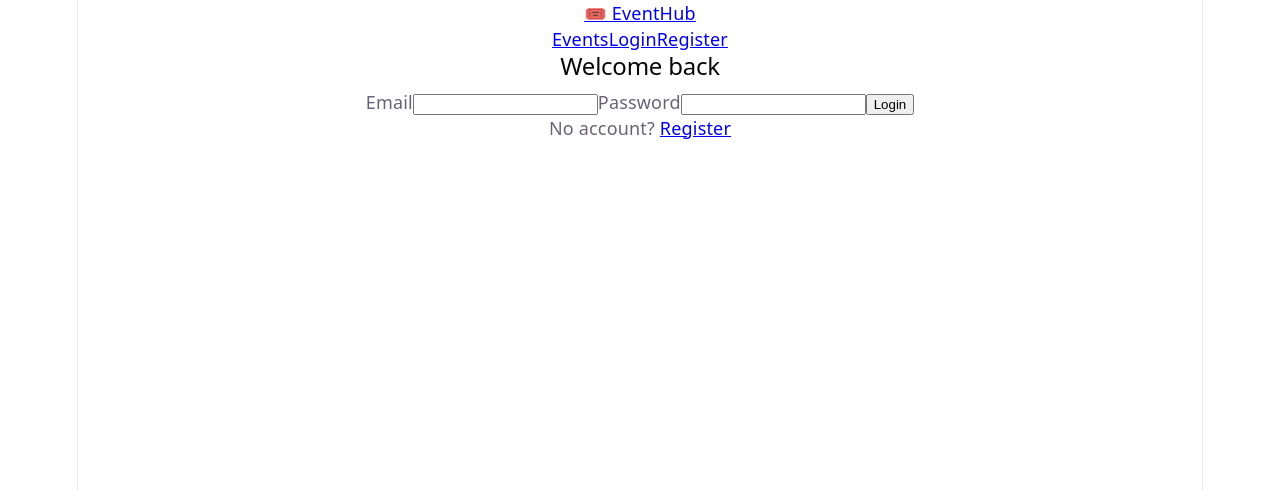
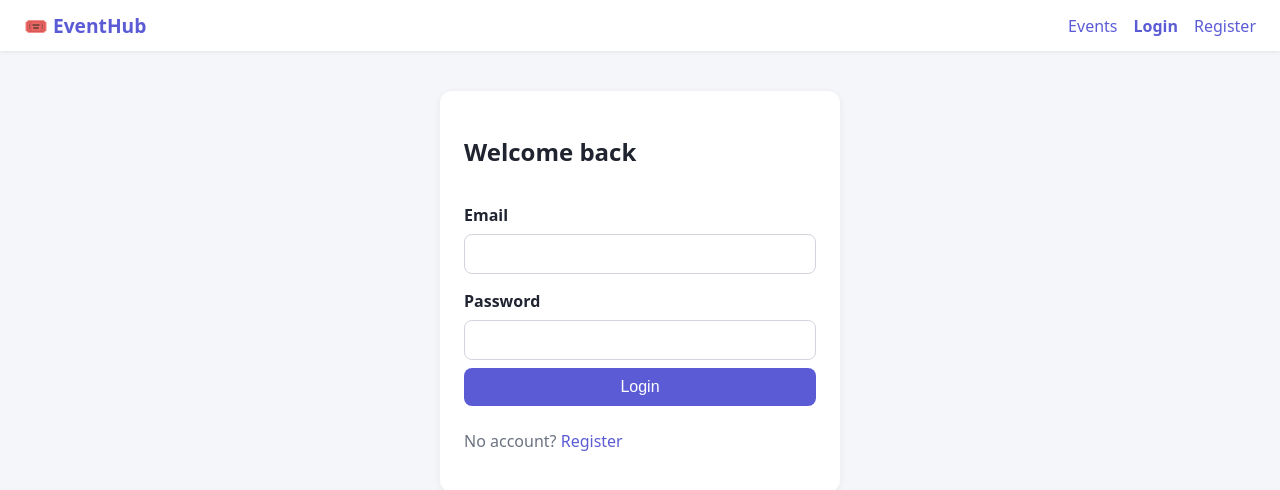
Before and after one commit to abubakar9405/event-management-system, a React (Vite) app: page /login in a window 1280 px wide. Shown: the top 490 px of the page. Built offline with nearby package versions, Linux system fonts and the light colour scheme.

Commit message:
Add base styling

```diff
--- a/src/index.css
+++ b/src/index.css
@@ -1,111 +1,145 @@
 :root {
-  --text: #6b6375;
-  --text-h: #08060d;
-  --bg: #fff;
-  --border: #e5e4e7;
-  --code-bg: #f4f3ec;
-  --accent: #aa3bff;
-  --accent-bg: rgba(170, 59, 255, 0.1);
-  --accent-border: rgba(170, 59, 255, 0.5);
-  --social-bg: rgba(244, 243, 236, 0.5);
-  --shadow:
-    rgba(0, 0, 0, 0.1) 0 10px 15px -3px, rgba(0, 0, 0, 0.05) 0 4px 6px -2px;
-
-  --sans: system-ui, 'Segoe UI', Roboto, sans-serif;
-  --heading: system-ui, 'Segoe UI', Roboto, sans-serif;
-  --mono: ui-monospace, Consolas, monospace;
-
-  font: 18px/145% var(--sans);
-  letter-spacing: 0.18px;
-  color-scheme: light dark;
-  color: var(--text);
-  background: var(--bg);
-  font-synthesis: none;
-  text-rendering: optimizeLegibility;
-  -webkit-font-smoothing: antialiased;
-  -moz-osx-font-smoothing: grayscale;
-
-  @media (max-width: 1024px) {
-    font-size: 16px;
-  }
+  --primary: #5b5bd6;
+  --primary-dark: #4747b8;
+  --bg: #f5f6fa;
+  --text: #1f2430;
+  --muted: #6b7280;
+  --danger: #dc2626;
+  --success: #16a34a;
 }
 
-@media (prefers-color-scheme: dark) {
-  :root {
-    --text: #9ca3af;
-    --text-h: #f3f4f6;
-    --bg: #16171d;
-    --border: #2e303a;
-    --code-bg: #1f2028;
-    --accent: #c084fc;
-    --accent-bg: rgba(192, 132, 252, 0.15);
-    --accent-border: rgba(192, 132, 252, 0.5);
-    --social-bg: rgba(47, 48, 58, 0.5);
-    --shadow:
-      rgba(0, 0, 0, 0.4) 0 10px 15px -3px, rgba(0, 0, 0, 0.25) 0 4px 6px -2px;
-  }
-
-  #social .button-icon {
-    filter: invert(1) brightness(2);
-  }
+* {
+  box-sizing: border-box;
 }
 
 body {
   margin: 0;
+  font-family: system-ui, -apple-system, "Segoe UI", Roboto, sans-serif;
+  background: var(--bg);
+  color: var(--text);
 }
 
-#root {
-  width: 1126px;
-  max-width: 100%;
+a {
+  color: var(--primary);
+  text-decoration: none;
+}
+
+.container {
+  max-width: 1100px;
   margin: 0 auto;
-  text-align: center;
-  border-inline: 1px solid var(--border);
-  min-height: 100svh;
+  padding: 24px 16px;
+}
+
+.muted {
+  color: var(--muted);
+}
+
+.navbar {
+  display: flex;
+  justify-content: space-between;
+  align-items: center;
+  flex-wrap: wrap;
+  gap: 12px;
+  padding: 12px 24px;
+  background: #fff;
+  box-shadow: 0 1px 4px rgba(0, 0, 0, .08);
+}
+
+.brand {
+  font-weight: 700;
+  font-size: 1.2rem;
+}
+
+.nav-links {
+  display: flex;
+  align-items: center;
+  gap: 16px;
+  flex-wrap: wrap;
+}
+
+.nav-links a.active {
+  font-weight: 700;
+}
+
+.nav-user {
+  color: var(--muted);
+}
+
+.btn {
+  background: var(--primary);
+  color: #fff;
+  border: none;
+  padding: 10px 18px;
+  border-radius: 8px;
+  cursor: pointer;
+  font-size: 1rem;
+}
+
+.btn:hover {
+  background: var(--primary-dark);
+}
+
+.btn-outline {
+  background: transparent;
+  color: var(--primary);
+  border: 1px solid var(--primary);
+  padding: 6px 12px;
+}
+
+.btn-outline:hover {
+  background: var(--primary);
+  color: #fff;
+}
+
+.card {
+  background: #fff;
+  border-radius: 12px;
+  padding: 24px;
+  box-shadow: 0 2px 8px rgba(0, 0, 0, .06);
+}
+
+.auth-page {
+  display: flex;
+  justify-content: center;
+  padding: 40px 16px;
+}
+
+.auth-form {
+  width: 100%;
+  max-width: 400px;
   display: flex;
   flex-direction: column;
-  box-sizing: border-box;
+  gap: 8px;
 }
 
-h1,
-h2 {
-  font-family: var(--heading);
-  font-weight: 500;
-  color: var(--text-h);
+.auth-form input {
+  padding: 10px;
+  border: 1px solid #d1d5db;
+  border-radius: 8px;
+  font-size: 1rem;
 }
 
-h1 {
-  font-size: 56px;
-  letter-spacing: -1.68px;
-  margin: 32px 0;
-  @media (max-width: 1024px) {
-    font-size: 36px;
-    margin: 20px 0;
-  }
+.auth-form label {
+  font-weight: 600;
+  margin-top: 8px;
 }
-h2 {
-  font-size: 24px;
-  line-height: 118%;
-  letter-spacing: -0.24px;
-  margin: 0 0 8px;
-  @media (max-width: 1024px) {
-    font-size: 20px;
-  }
+
+.field-error {
+  color: var(--danger);
 }
-p {
+
+.alert {
+  padding: 10px 12px;
+  border-radius: 8px;
   margin: 0;
 }
 
-code,
-.counter {
-  font-family: var(--mono);
-  display: inline-flex;
-  border-radius: 4px;
-  color: var(--text-h);
+.alert-error {
+  background: #fee2e2;
+  color: var(--danger);
 }
 
-code {
-  font-size: 15px;
-  line-height: 135%;
-  padding: 4px 8px;
-  background: var(--code-bg);
+.alert-success {
+  background: #dcfce7;
+  color: var(--success);
 }
```
